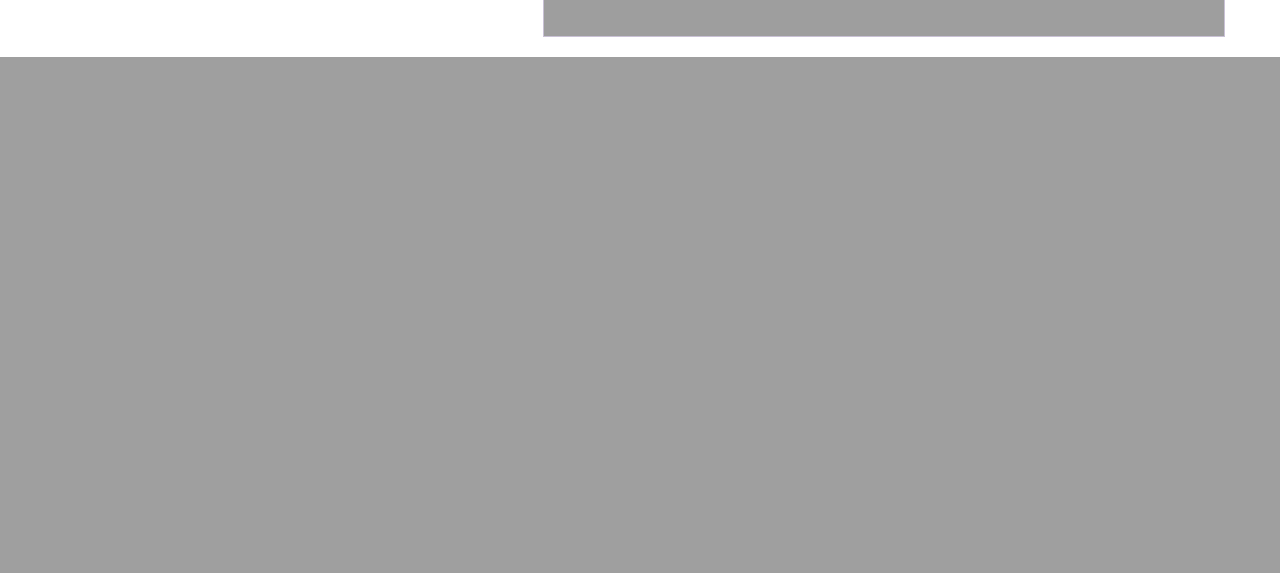
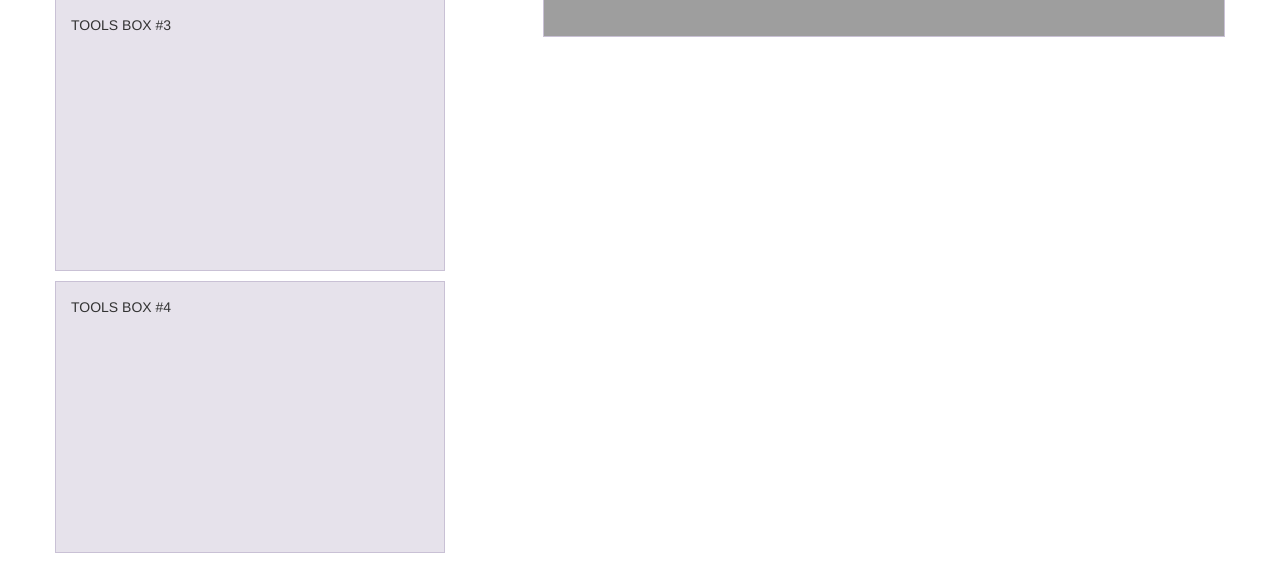
Before and after one commit to hitema-bachdev-2015/TakeMeAway, a PHP site: page / in a window 1280 px wide. Shown: the part 793-1366 px from the top of the page. Before the commit the page ends 850 px from the top, so only its background shows below. Run offline with PHP 8.4, Linux system fonts and the light colour scheme; some libraries are stand-ins or nearby versions; grey boxes are pictures that could not be loaded.

Commit message:
Ajout de 2 box pour Yannick

```diff
--- a/layout/accueil.php
+++ b/layout/accueil.php
@@ -21,6 +21,16 @@
               <br><br><br><br><br><br><br><br><br><br><br><br>
             </div>
           </div>
+           <div class="row">
+            <div class="col-md-12">TOOLS BOX #3
+              <br><br><br><br><br><br><br><br><br><br><br><br>
+            </div>
+          </div>
+           <div class="row">
+            <div class="col-md-12">TOOLS BOX #4
+              <br><br><br><br><br><br><br><br><br><br><br><br>
+            </div>
+          </div>
         </div>
          <div class="col-md-1" style="padding-top: 15px;padding-bottom: 15px;background-color: #FFF;border: 0;">
         </div>
```
